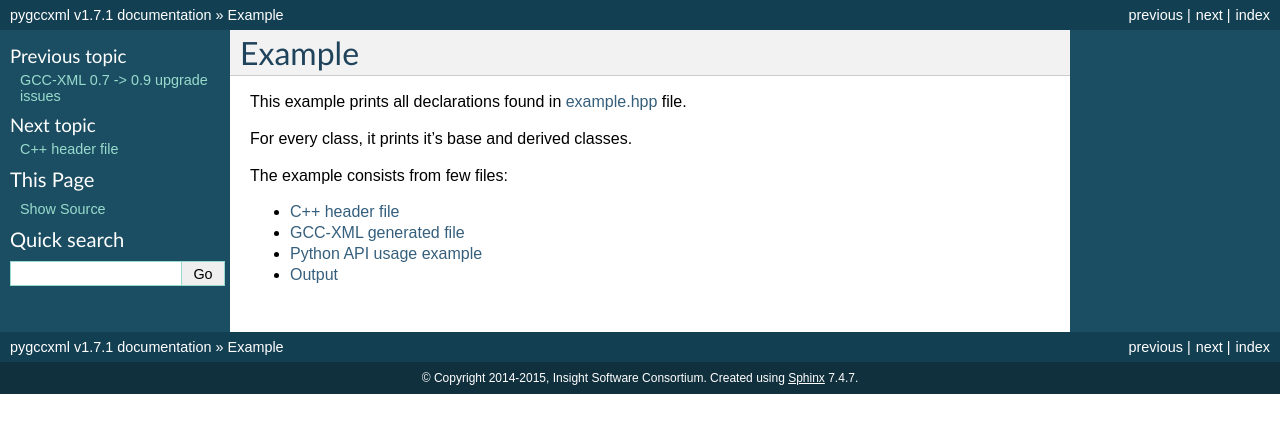
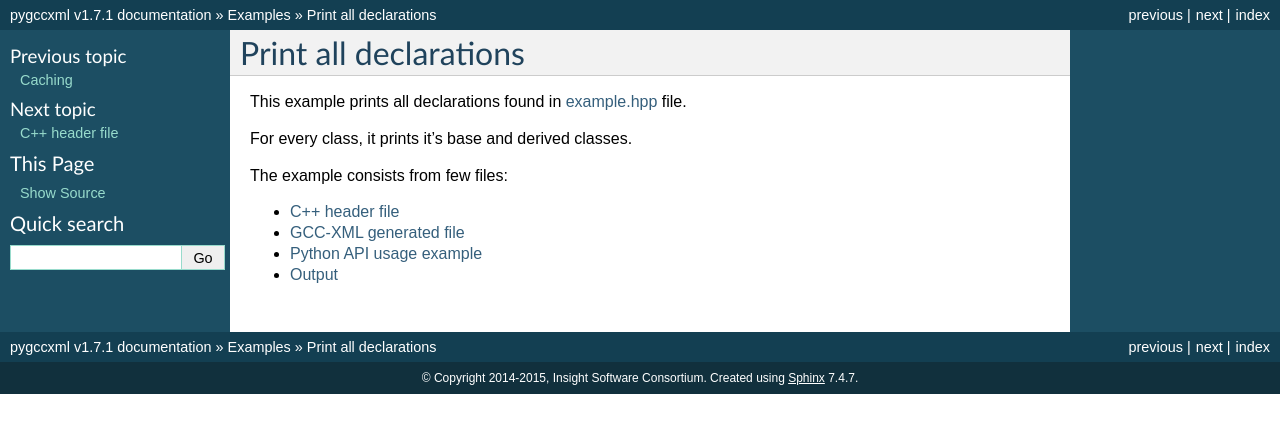
Before and after one commit to CastXML/pygccxml, a Sphinx documentation site: the page built from docs/examples/print-example/example.rst, in a window 1280 px wide. Shown: the top 433 px of the page. Built offline with Sphinx 7.4.7, drawn with Linux system fonts in a browser that asks for light colours.

Commit message:
Move first example to examples page, rename example

```diff
--- a/docs/examples.rst
+++ b/docs/examples.rst
@@ -11,3 +11,4 @@ First examples
    examples/parsing/example.rst
    examples/variables/example.rst
    examples/caching/example.rst
+   examples/print-example/example.rst
--- a/docs/example/example.rst
+++ b/docs/examples/print-example/example.rst
@@ -1,6 +1,6 @@
-=======
-Example
-=======
+======================
+Print all declarations
+======================
 
 This example prints all declarations found in :doc:`example.hpp <example.hpp>`
 file.
--- a/docs/index.rst
+++ b/docs/index.rst
@@ -61,7 +61,6 @@ Documentation contents
    query_interface
    design
    upgrade_issues
-   example/example
    users
    links
    history
```
Also changed, not shown: docs/examples/print-example/example.hpp.rst (renamed from docs/example/example.hpp.rst), docs/examples/print-example/example.hpp.xml (renamed from docs/example/example.hpp.xml), docs/examples/print-example/example.hpp.xml.rst (renamed from docs/example/example.hpp.xml.rst), docs/examples/print-example/example.py (renamed from docs/example/example.py), docs/examples/print-example/example.py.rst (renamed from docs/example/example.py.rst), docs/examples/print-example/output.txt (renamed from docs/example/output.txt), docs/examples/print-example/output.txt.rst (renamed from docs/example/output.txt.rst), 2 other files.
